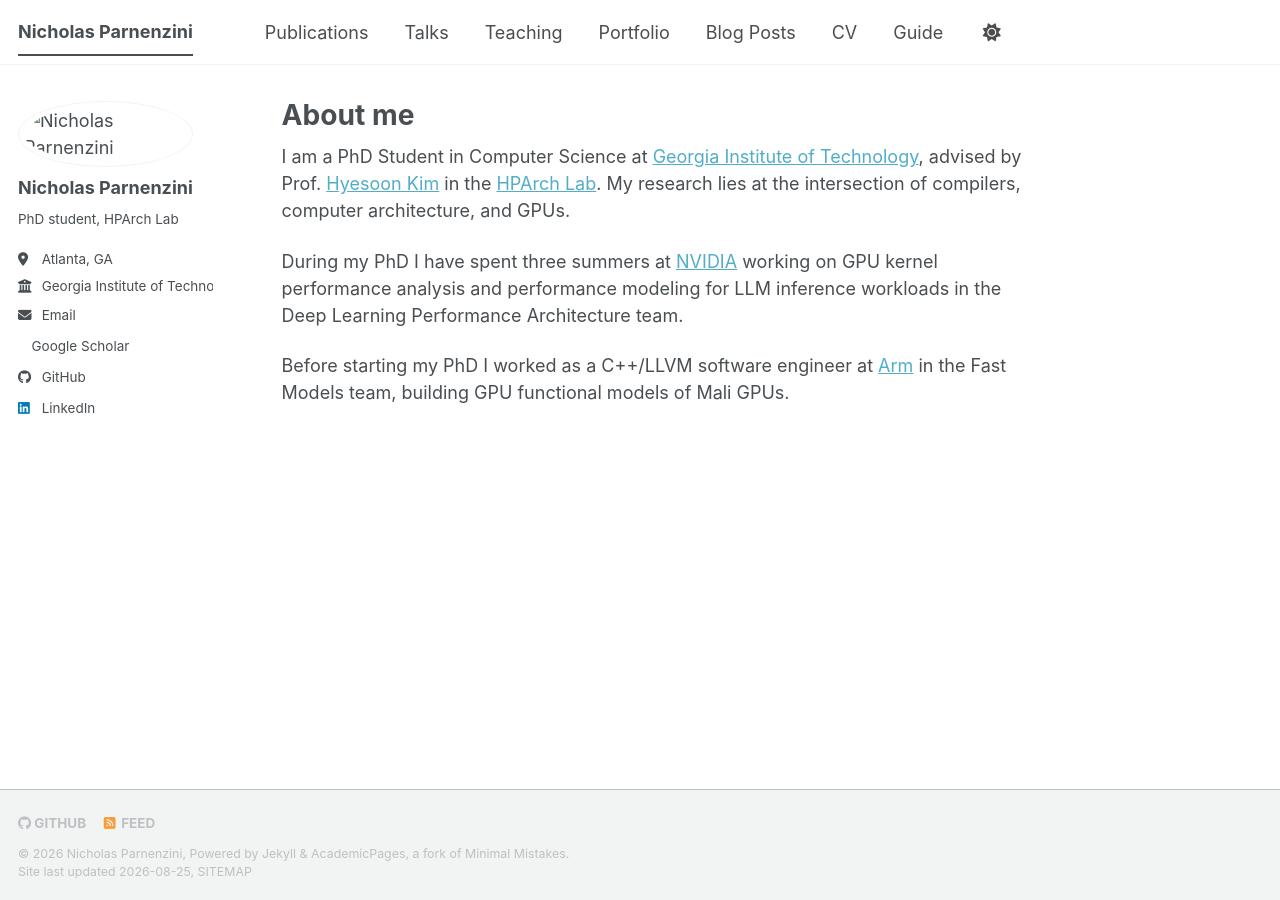
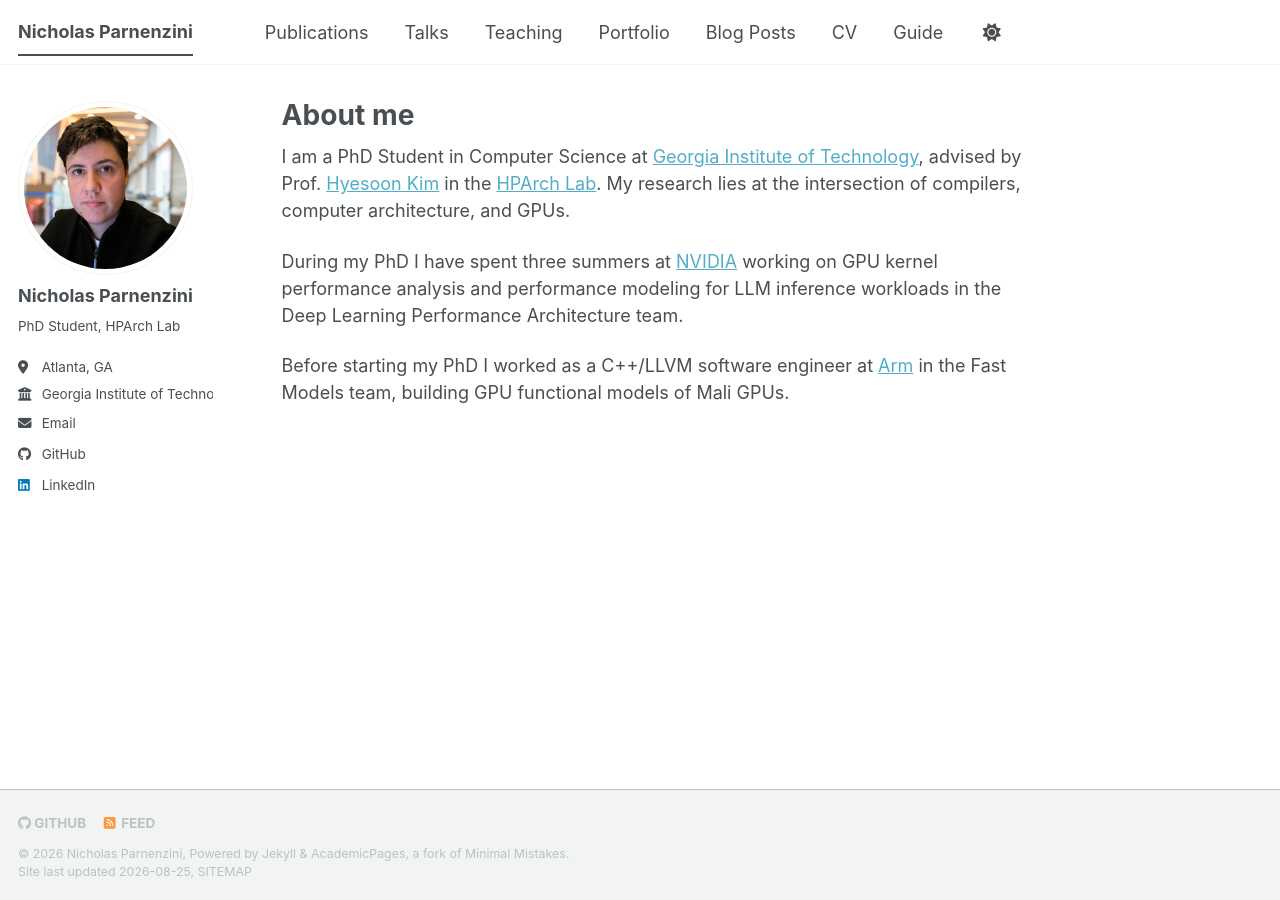
Before and after one commit to nickparnenzini/nickparnenzini.github.io, a Jekyll site: the page built from _pages/about.md, in a window 1280 px wide. Built offline with Jekyll 4.4.1, drawn with Linux system fonts in a browser that asks for light colours; a style sheet for code colours, icons or effects is not loaded; part of the change alters nothing that is shown.

```diff
--- a/_config.yml
+++ b/_config.yml
@@ -9,15 +9,15 @@ author:
   avatar           : "prof_pic.png"
   name             : "Nicholas Parnenzini"
   pronouns         :
-  bio              : "PhD student, HPArch Lab"
+  bio              : "PhD Student, HPArch Lab"
   location         : "Atlanta, GA"
   employer         : "Georgia Institute of Technology"
   uri              :
-  email            : "[nparnenzini3 at gatech.edu]"
+  email            : "[nparnenzini3@gatech.edu]"
 
-  googlescholar    : "[https://scholar.google.com/citations?user=XXXX]"
-  orcid            :
-  pubmed           :
+  #googlescholar    : "[https://scholar.google.com/citations?user=XXXX]"
+  #orcid            :
+  #pubmed           :
 
   github           : "nickparnenzini"
 
```
Also changed, not shown: images/prof_pic.png (added).
